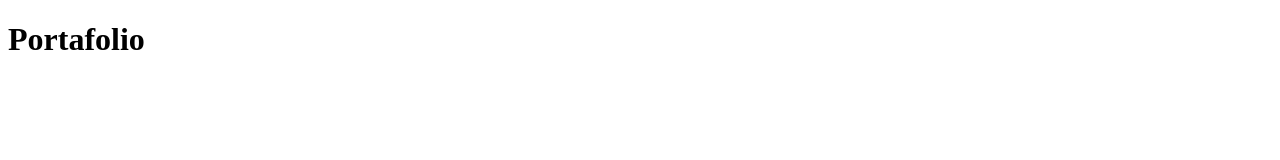
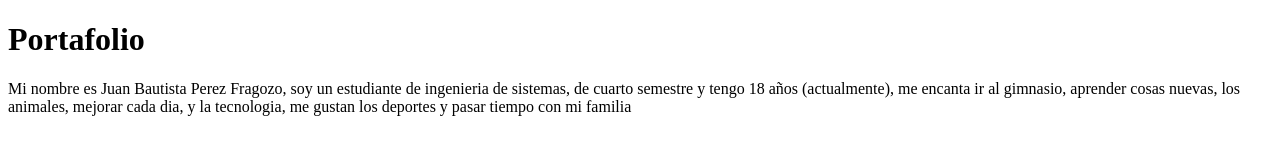
Before and after one commit to JbautipfBackup/BuenasPracticasRubrica-1, a plain HTML site: page index.html in a window 1280 px wide. Drawn offline with Linux system fonts and the light colour scheme.

Commit message:
Descripcion personal

```diff
--- a/index.html
+++ b/index.html
@@ -7,5 +7,9 @@
 </head>
 <body>
     <h1>Portafolio</h1>
+    <div>Mi nombre es Juan Bautista Perez Fragozo, soy un estudiante de ingenieria de sistemas, de cuarto semestre y tengo 18 años (actualmente),
+        me encanta ir al gimnasio, aprender cosas nuevas, los animales, mejorar cada dia, y la tecnologia, me gustan los deportes y pasar tiempo con mi familia
+    </div>
+
 </body>
 </html>
```
